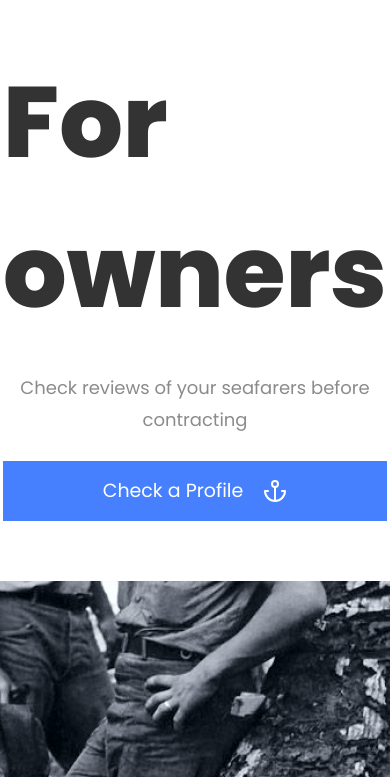
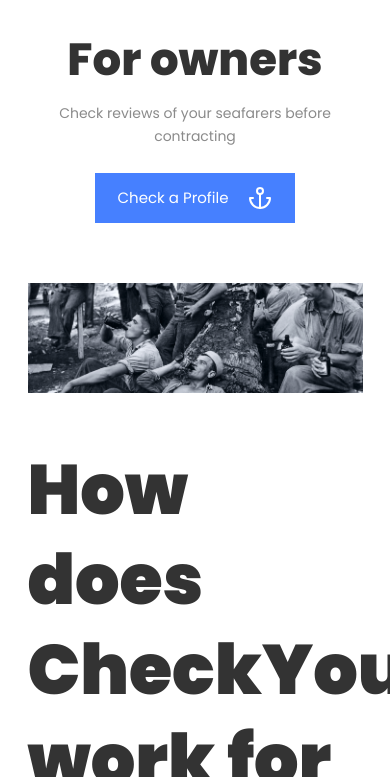
Before and after one commit to yakirakira/yakirakira.github.io, a plain HTML site: page for_owners.html in a window 390 px wide. Shown: the part 67-844 px from the top of the page. Drawn offline with Linux system fonts and the light colour scheme.

Commit message:
for owners profile mobile

```diff
--- a/css/for_owners/profile.css
+++ b/css/for_owners/profile.css
@@ -29,7 +29,7 @@
 }
 
 .profile__button {
-    min-width: 310px;
+    width: 310px;
     height: 60px;
     background-color: #4680FF;
     color: #FFFFFF;
@@ -38,9 +38,48 @@
     display: flex;
     justify-content: center;
     align-items: center;
+    margin: 0 auto;
     margin-bottom: 60px;
 }
 
 .anchor {
     margin-left: 20px;
 }
+
+.profile-img {
+    width: 100%;
+    height: 100%;
+    object-fit: cover;
+}
+
+/* Mob only */
+@media all and (max-width: 1023px){
+    .profile {
+        padding-top: 20px;
+        padding-bottom: 50px;
+    }
+
+    .profile__title {
+        font-size: 45px;
+        line-height: 45px;
+        text-align: center;
+        font-weight: 700;
+        margin-bottom: 20px;
+    }
+
+    .profile__text {
+        font-size: 14px;
+        line-height: 23px;
+        color: #8B8B8B;
+        text-align: center;
+        margin-bottom: 25px;
+    }
+
+    .profile__button {
+        width: 200px;
+        height: 50px;
+        font-size: 15px;
+        line-height: 23px;
+        margin-bottom: 60px;
+    }
+}
--- a/for_owners.html
+++ b/for_owners.html
@@ -51,6 +51,7 @@
                     <div class="content-left">
                         <img src="./static/owners_description.jpg" alt="description_img">
                     </div>
+                    <h2 class="description__title_mob">How does CheckYourCrew work for owners?</h2>
                     <div class="content-right">
                         <p class="description__text">It's a great place to vet your candidates, read reviews from past contracts, and pick the best ones.</p>
                         <p class="description__text"> <span class="description__headline">Check your candidates</span>
```
